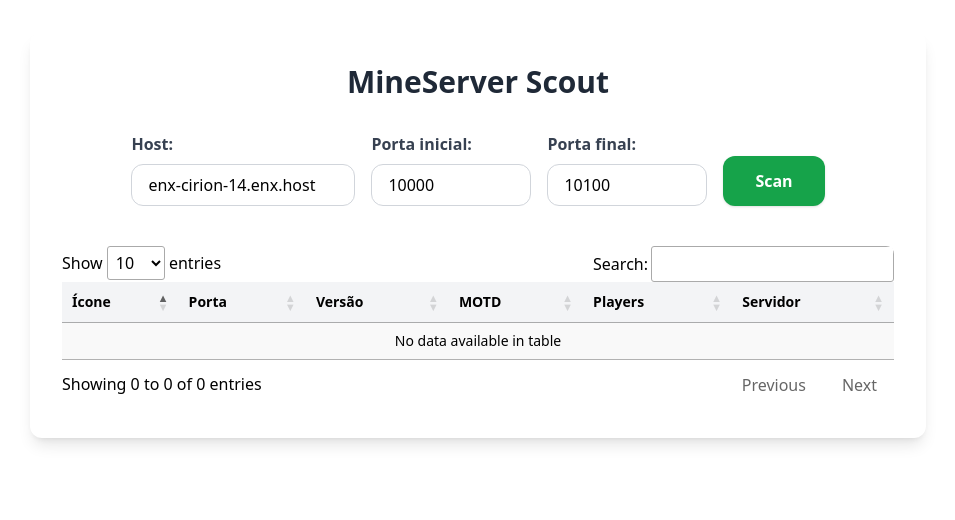
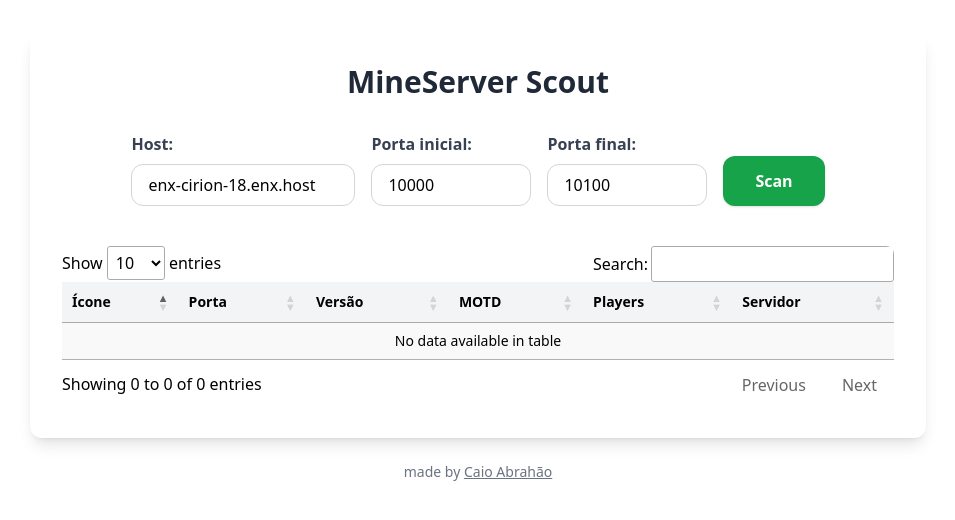
Before and after one commit to caioabrahao/MineServer-Scout, a Flask app: page / in a window 1280 px wide. Shown: the top 520 px of the page, without its empty margins (162-1117 px from the left). Run offline with Flask 3, Linux system fonts and the light colour scheme; some libraries are stand-ins or nearby versions.

Commit message:
feat: Update default host value in form and add footer credit section

```diff
--- a/templates/index.html
+++ b/templates/index.html
@@ -15,7 +15,7 @@
     <form class="flex flex-col sm:flex-row flex-wrap gap-4 justify-center mb-4 sm:mb-6" onsubmit="startScan(); return false;">
         <div class="flex flex-col w-full sm:w-auto">
             <label for="host" class="mb-2 font-semibold text-gray-700 text-lg sm:text-base">Host:</label>
-            <input type="text" id="host" value="enx-cirion-14.enx.host" autocomplete="off"
+            <input type="text" id="host" value="enx-cirion-18.enx.host" autocomplete="off"
                 class="px-4 py-4 sm:py-2 rounded-xl border border-gray-300 w-full sm:w-56 text-lg sm:text-base focus:outline-none focus:ring-2 focus:ring-blue-400 transition-all duration-200">
         </div>
         <div class="flex flex-col w-full sm:w-auto">
@@ -57,6 +57,13 @@
         </table>
     </div>
 </div>
+
+<!-- Footer credit -->
+<footer class="max-w-4xl mx-auto mt-4 sm:mt-6 text-center text-gray-500 text-sm">
+    <span>made by </span>
+    <a href="https://github.com/caioabrahao" target="_blank" rel="noopener noreferrer" class="underline hover:text-gray-700">Caio Abrahão</a>
+
+</footer>
 
 <script src="https://code.jquery.com/jquery-3.7.1.min.js"></script>
 <script src="https://cdn.datatables.net/1.13.6/js/jquery.dataTables.min.js"></script>
```
